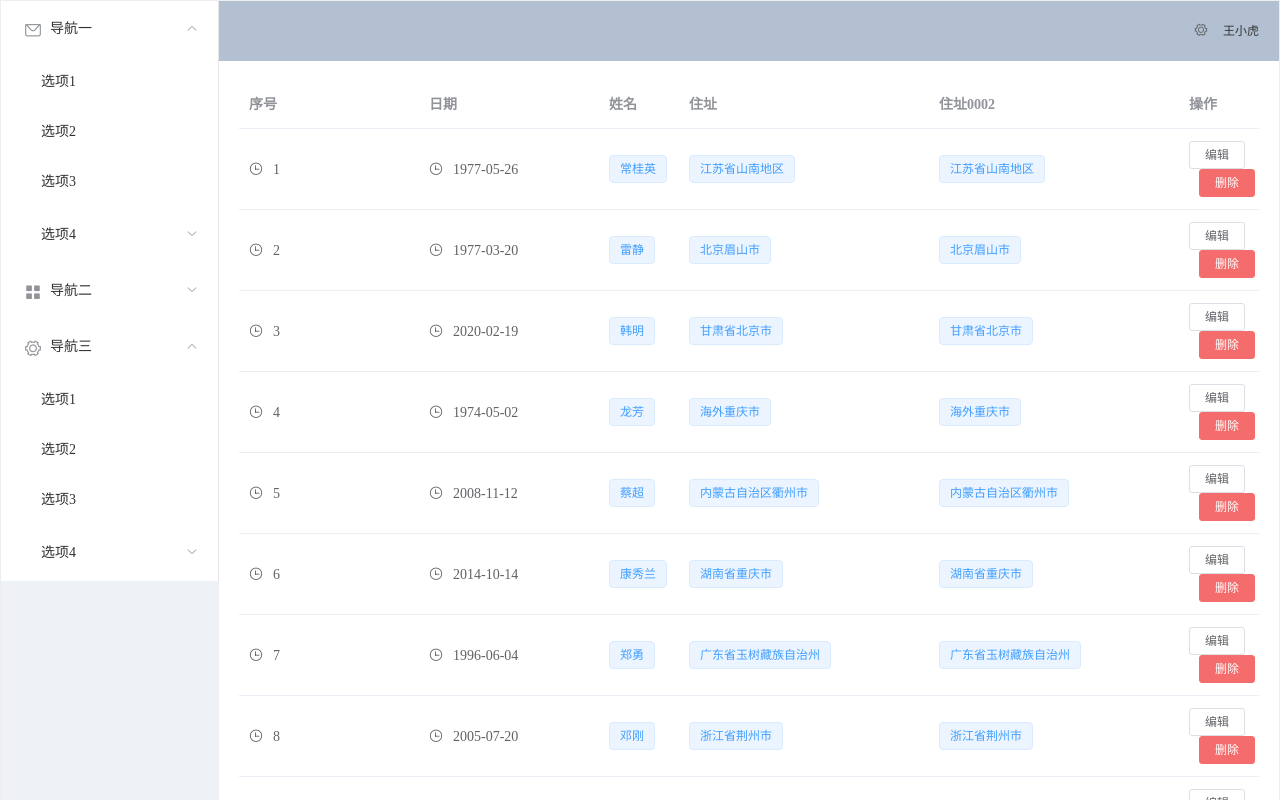
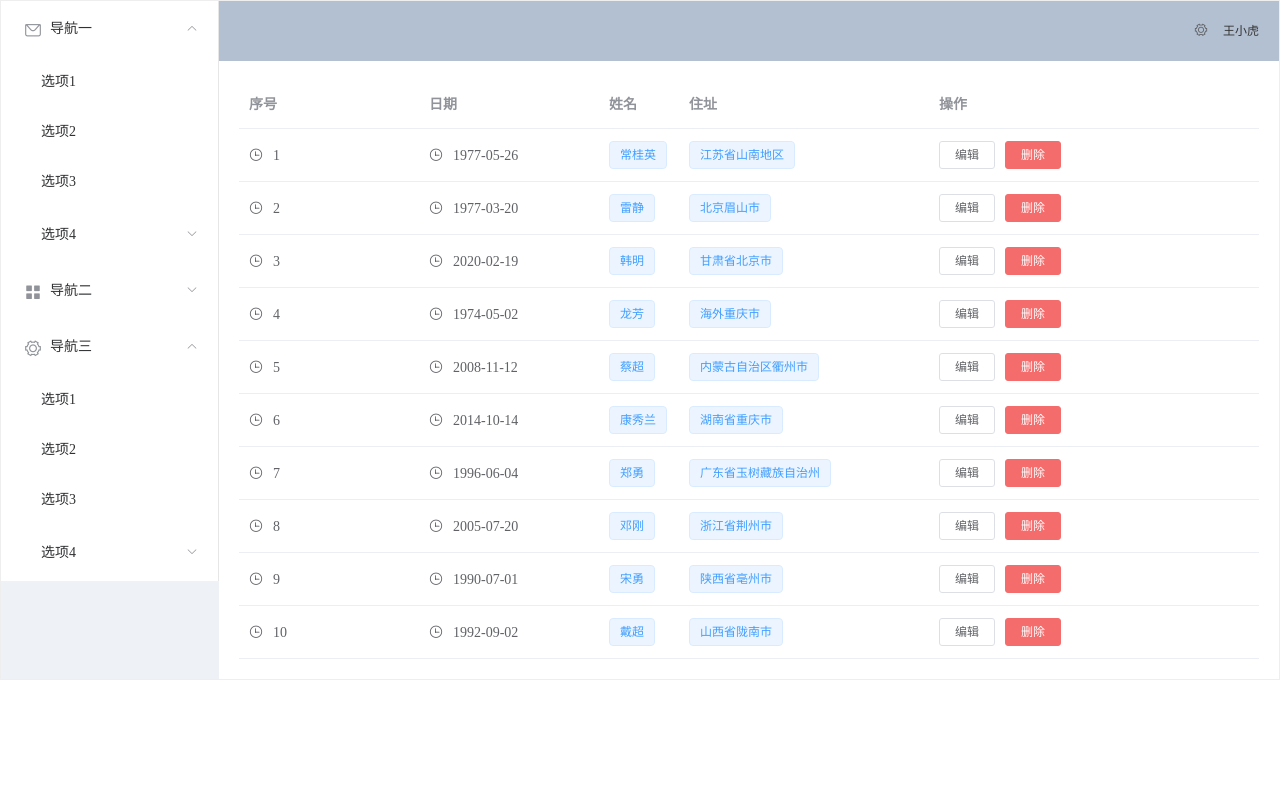
Before and after one commit to zhfjsxh/element, a Vue app: page /about in a window 1280 px wide. Shown: the top 800 px of the page. Built offline with nearby package versions, Linux system fonts and the light colour scheme; no server answers.

Commit message:
fouth commit

```diff
--- a/src/views/About.vue
+++ b/src/views/About.vue
@@ -39,17 +39,7 @@
 				</el-popover>
 				</template>
 </el-table-column>
-<el-table-column label="住址0002" width="250">
-    <template slot-scope="scope">
-				<el-popover  placement="top">
-					<!-- <p>姓名: {{ scope.row.name }}</p> -->
-					<!-- <p>住址: {{ scope.row.address }}</p> -->
-					<div slot="reference" class="name-wrapper">
-					<el-tag size="medium">{{ scope.row.address }}</el-tag>
-					</div>
-				</el-popover>
-				</template>
-</el-table-column>
+
 <el-table-column label="操作">
     <template slot-scope="scope">
 			<el-button
```
